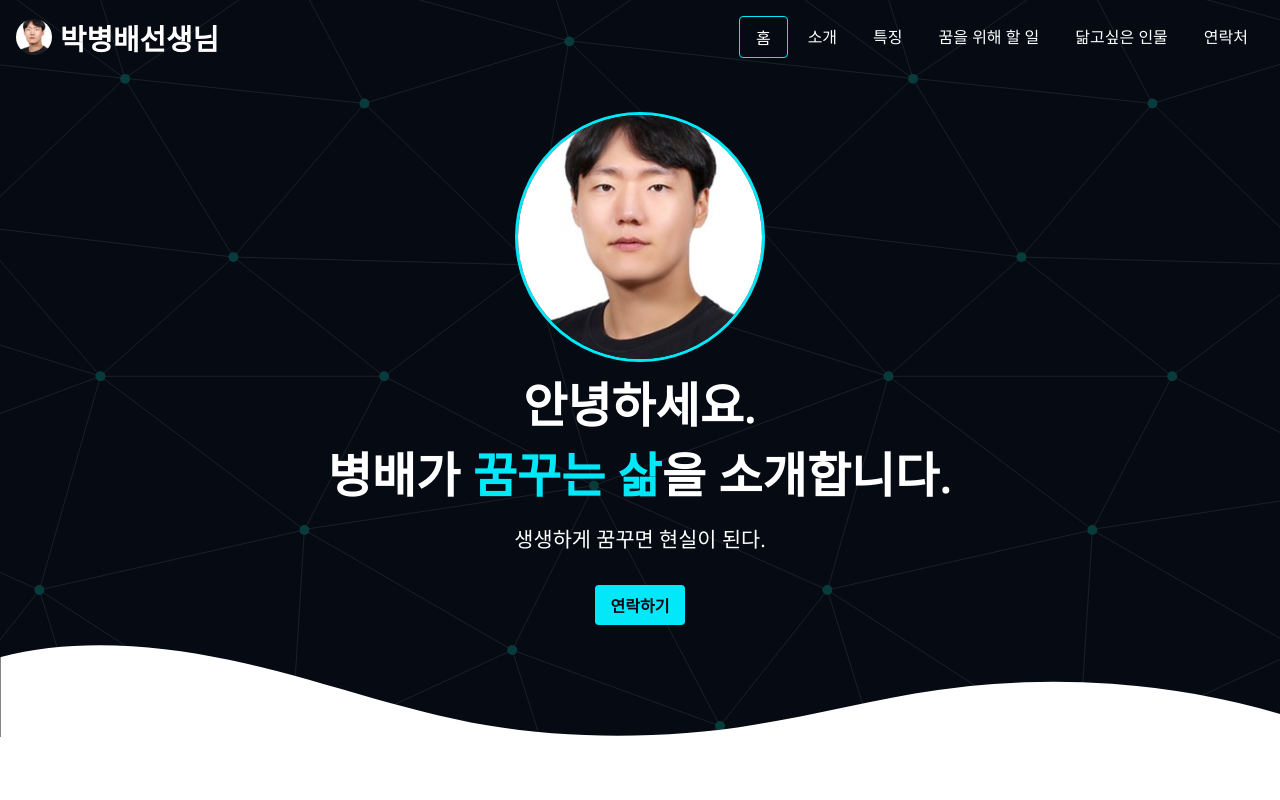
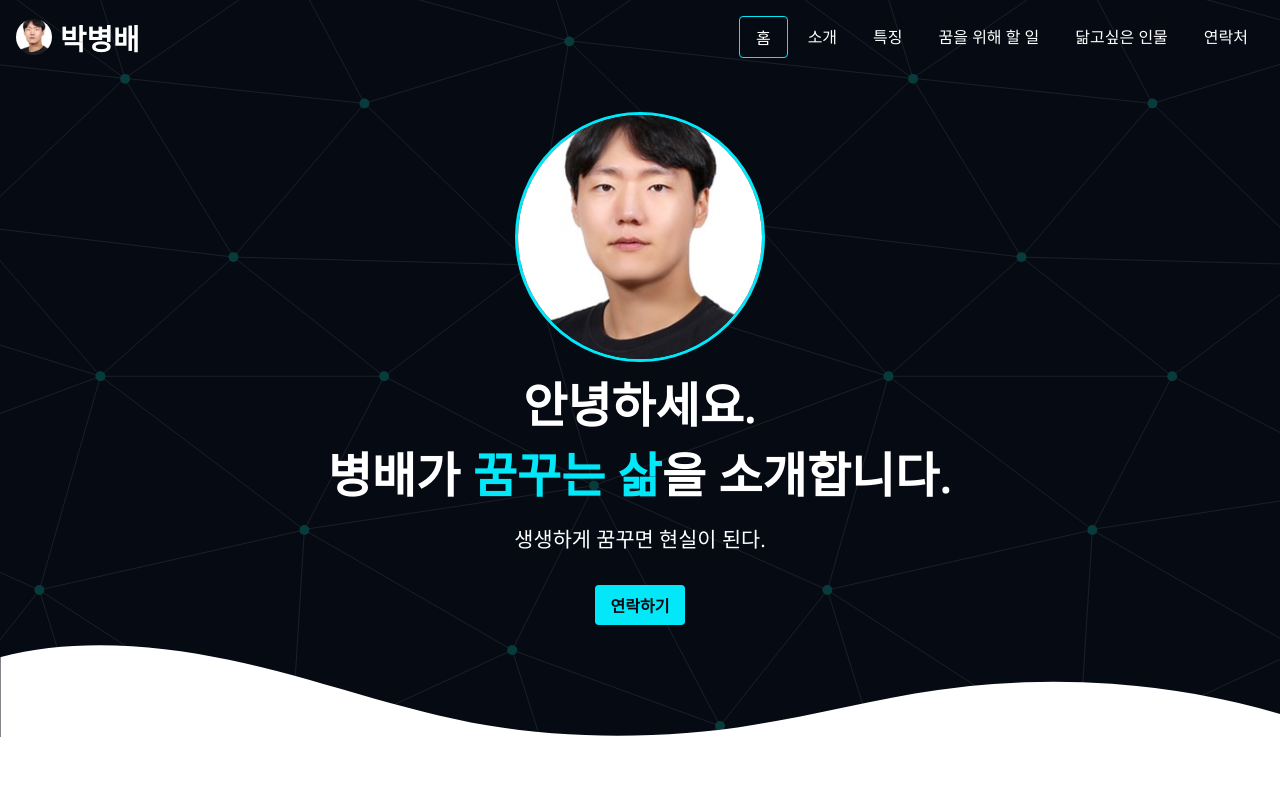
Before and after one commit to apple100000/smart_edu, a plain HTML site: page index.html in a window 1280 px wide. Shown: the top 800 px of the page. Drawn offline with nearby package versions, Linux system fonts and the light colour scheme; a web font is replaced by a local one.

Commit message:
header_title

```diff
--- a/index.html
+++ b/index.html
@@ -34,7 +34,7 @@
     <header class="header">
         <div class="header__logo">
             <img class="header__logo__img" src="images/favicon.ico" alt="logo">
-            <h1 class="header__logo__title"><a href="#">박병배선생님</a></h1>
+            <h1 class="header__logo__title"><a href="#">박병배</a></h1>
         </div>
         <nav class="header__nav">
             <ul class="header__menu">
```
